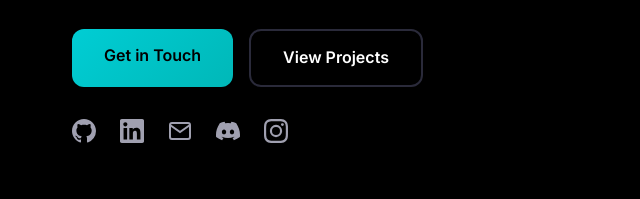
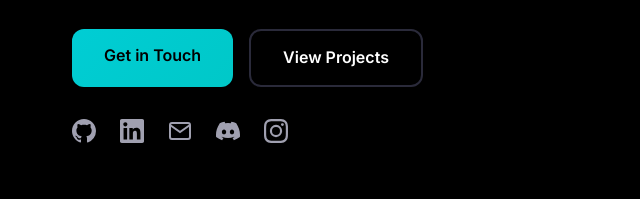
Before and after one commit to hisnameisjoseph/joseph-portfolio-collab, a plain HTML site: page index.html in a window 1280 px wide. Shown: the part 498-697 px from the top of the page, 0-640 px from the left. Drawn offline with Linux system fonts and the light colour scheme.

Commit message:
fix: colour theme

```diff
--- a/styles.css
+++ b/styles.css
@@ -12,7 +12,7 @@
     /* Accent Colors */
     --accent-primary: #00cdd4;
     --accent-secondary: #7c3aed;
-    --accent-gradient: linear-gradient(135deg, #00cdd4 0%, #00b8b8 100%);
+    --accent-gradient: linear-gradient(135deg, #00cdd4 0%, #00c8c8 100%);
 
     /* Text Colors */
     --text-primary: #ffffff;
```
